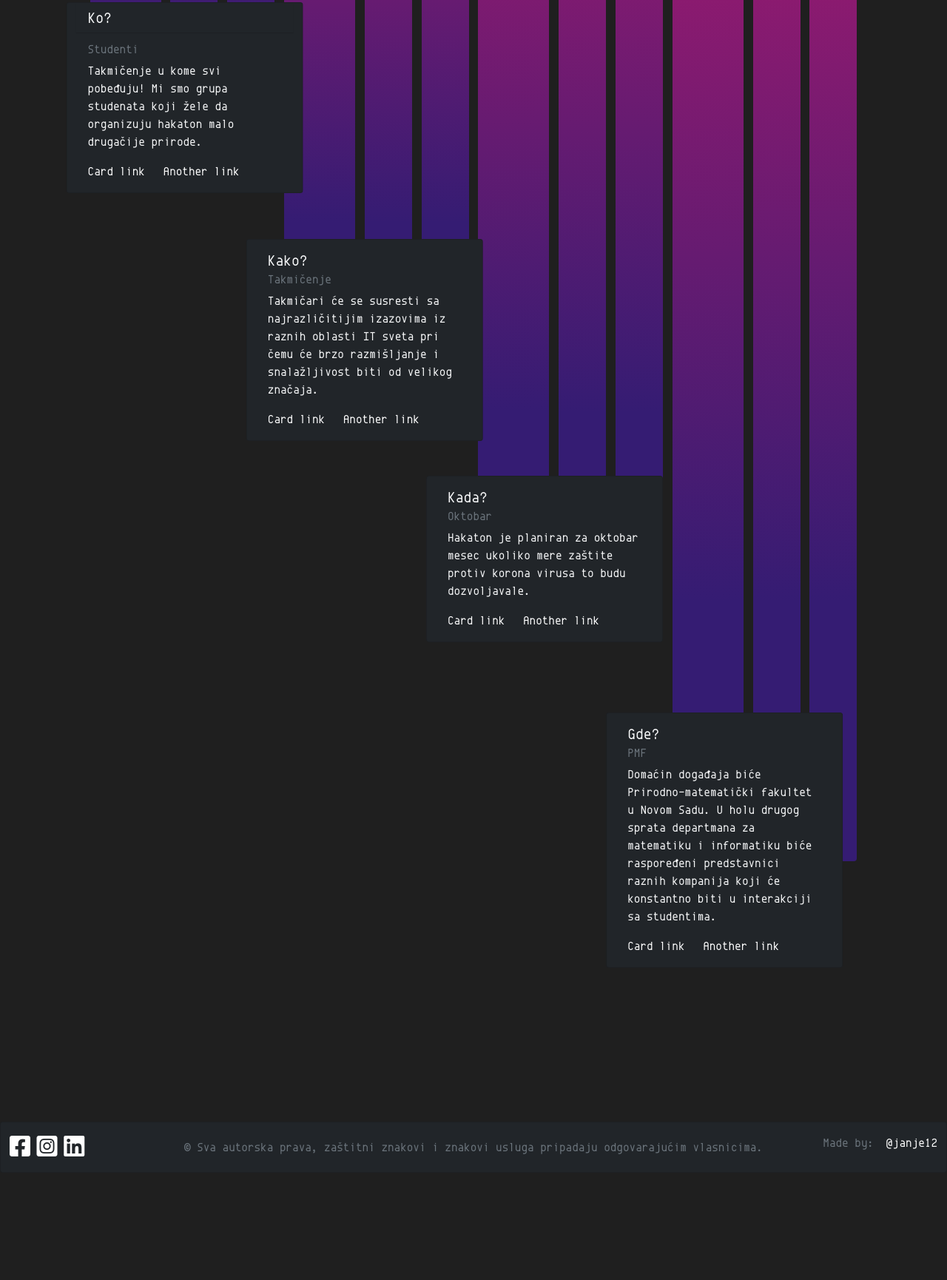
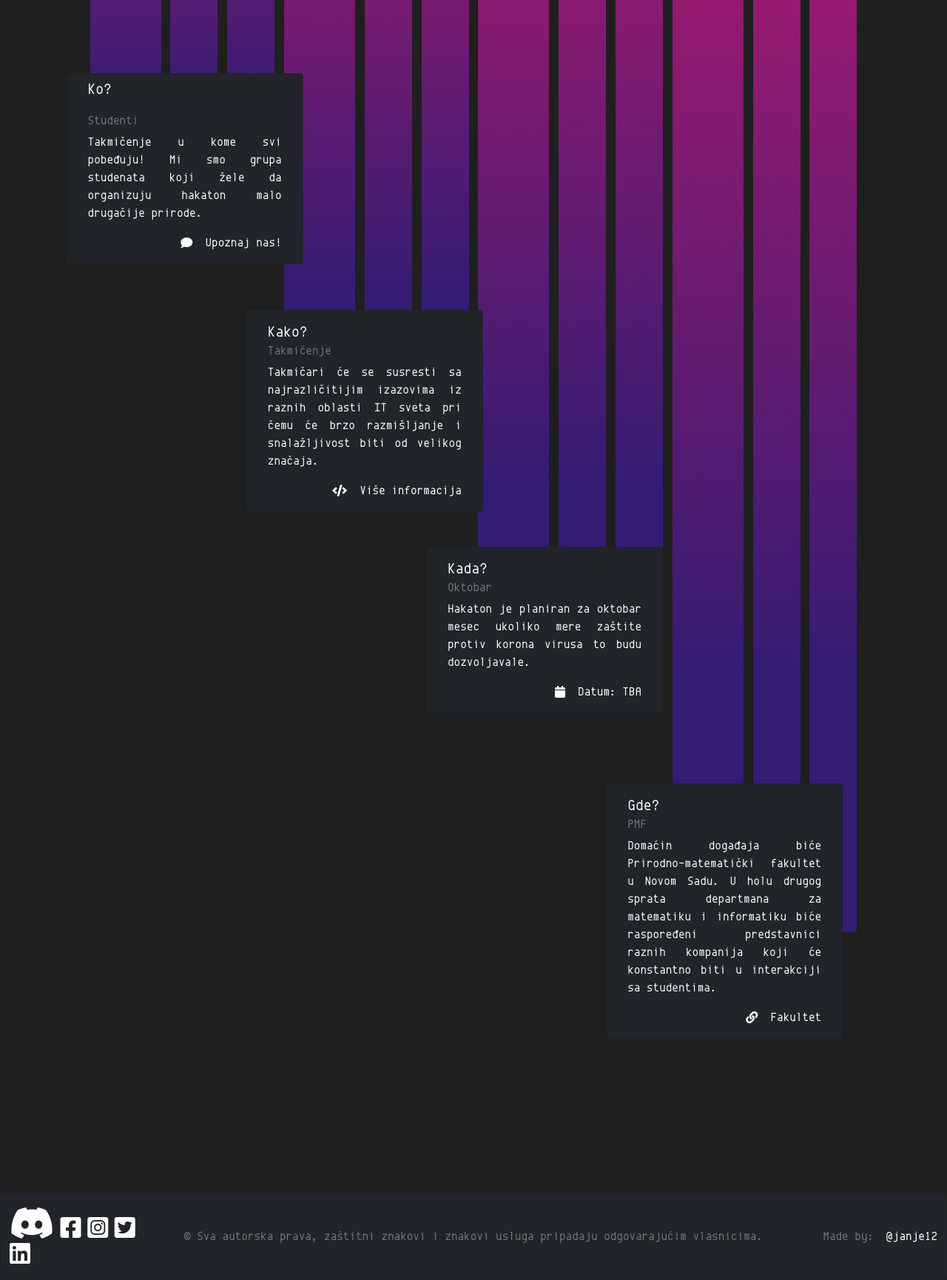
Before and after one commit to Janje12/barKOD, a website: page index.html in a window 1280 px wide. Shown: the part 857-2587 px from the top of the page at 74% size. Before the commit the page ends 2442 px from the top, so only its background shows below. Drawn offline with nearby package versions, Linux system fonts and the light colour scheme.

Commit message:
new version

```diff
--- a/css/style.css
+++ b/css/style.css
@@ -1,5 +1,21 @@
 html {
     scroll-behavior: smooth;
+}
+
+.card-text {
+    text-align: justify;
+}
+
+.social-icon:hover {
+    color: white;
+    animation: fade-in 0.5s forwards;
+}
+
+@keyframes fade-in {
+    to {
+        color: #C9196D;
+    }
+
 }
 
 body {
@@ -153,7 +169,7 @@ a {
 }
 
 a:hover {
-    color: rgba(53, 28, 115, 1);
+    color: #C9196D;
 }
 
 .display-1 {
--- a/index.html
+++ b/index.html
@@ -7,8 +7,10 @@
           integrity="sha384-BmbxuPwQa2lc/FVzBcNJ7UAyJxM6wuqIj61tLrc4wSX0szH/Ev+nYRRuWlolflfl" crossorigin="anonymous">
     <link rel="stylesheet" href="css/style.css">
     <link rel="stylesheet" href="https://cdnjs.cloudflare.com/ajax/libs/font-awesome/5.15.2/css/all.min.css"
-          integrity="sha512-HK5fgLBL+xu6dm/Ii3z4xhlSUyZgTT9tuc/hSrtw6uzJOvgRr2a9jyxxT1ely+B+xFAmJKVSTbpM/CuL7qxO8w==" crossorigin="anonymous" />
+          integrity="sha512-HK5fgLBL+xu6dm/Ii3z4xhlSUyZgTT9tuc/hSrtw6uzJOvgRr2a9jyxxT1ely+B+xFAmJKVSTbpM/CuL7qxO8w=="
+          crossorigin="anonymous"/>
     <meta name="viewport" content="width=device-width, initial-scale=1.0">
+    <link rel="icon" type="image/png" href="barkod-white.ico">
     <link rel="stylesheet" href="css/logo-flicker.css">
 
 </head>
@@ -26,6 +28,15 @@
         <div class="col-12 font-weight-bold text-center my-3">
             <h3 class="display-5 mb-0 pb-0 position-relative">barKOD</h3>
             <h1 class="display-1 mt-0 pt-0 position-relative">HACKATHON</h1>
+        </div>
+    </div>
+    <div class="row mb-3">
+        <div class="col-12 d-flex justify-content-center">
+            <a href="#"><i class="fab social-icon mx-1 fa-4x fa-facebook-square"></i></a>
+            <a href="#"><i class="fab social-icon mx-1 fa-4x fa-instagram-square"></i></a>
+            <a href="#"><i class="fab social-icon mx-1 fa-5x fa-discord"></i></a>
+            <a href="#"><i class="fab social-icon mx-1 fa-4x fa-twitter-square"></i></a>
+            <a href="#"><i class="fab social-icon mx-1 fa-4x fa-linkedin"></i></a>
         </div>
     </div>
     <div class="row d-flex justify-content-center">
@@ -55,9 +66,10 @@
             <h5 class="card-header text-light bg-dark" id="onama">Ko?</h5>
             <div class="card-body text-light">
                 <h6 class="card-subtitle mb-2 text-muted">Studenti</h6>
-                <p class="card-text">Takmičenje u kome svi pobeđuju! Mi smo grupa studenata koji žele da organizuju hakaton malo drugačije prirode.</p>
-                <a href="#" class="card-link">Card link</a>
-                <a href="#" class="card-link">Another link</a>
+                <p class="card-text">Takmičenje u kome svi pobeđuju! Mi smo grupa studenata koji žele da organizuju
+                    hakaton malo drugačije prirode.</p>
+                <a href="https://discord.gg/V6CBrenQ3Z" class="card-link d-flex justify-content-end"><i
+                        class="fa fa-comment my-auto"></i>&nbsp; Upoznaj nas!</a>
             </div>
         </div>
     </div>
@@ -66,10 +78,11 @@
             <div class="card-body text-light">
                 <h5 class="card-title" id="sponzori">Kako?</h5>
                 <h6 class="card-subtitle mb-2 text-muted">Takmičenje</h6>
-                <p class="card-text">Takmičari će se susresti sa najrazličitijim izazovima iz raznih oblasti IT sveta pri čemu će brzo razmišljanje i snalažljivost biti od velikog značaja.
+                <p class="card-text">Takmičari će se susresti sa najrazličitijim izazovima iz raznih oblasti IT sveta
+                    pri čemu će brzo razmišljanje i snalažljivost biti od velikog značaja.
                 </p>
-                <a href="#" class="card-link">Card link</a>
-                <a href="#" class="card-link">Another link</a>
+                <a href="faq.html" class="card-link d-flex justify-content-end"><i class="fa fa-code my-auto"></i>
+                    &nbsp; Više informacija</a>
             </div>
         </div>
     </div>
@@ -78,9 +91,10 @@
             <div class="card-body text-light">
                 <h5 class="card-title" id="faq">Kada?</h5>
                 <h6 class="card-subtitle mb-2 text-muted">Oktobar</h6>
-                <p class="card-text">Hakaton je planiran za oktobar mesec ukoliko mere zaštite protiv korona virusa to budu dozvoljavale.</p>
-                <a href="#" class="card-link">Card link</a>
-                <a href="#" class="card-link">Another link</a>
+                <p class="card-text">Hakaton je planiran za oktobar mesec ukoliko mere zaštite protiv korona virusa to
+                    budu dozvoljavale.</p>
+                <a href="#" class="card-link d-flex justify-content-end"><i class="fa fa-calendar my-auto"></i>&nbsp;
+                    Datum: TBA</a>
             </div>
         </div>
     </div>
@@ -89,24 +103,31 @@
             <div class="card-body text-light">
                 <h5 class="card-title" id="kontakt">Gde?</h5>
                 <h6 class="card-subtitle mb-2 text-muted">PMF</h6>
-                <p class="card-text">Domaćin događaja biće Prirodno-matematički fakultet u Novom Sadu. U holu drugog sprata departmana za matematiku i informatiku biće raspoređeni predstavnici raznih kompanija koji će konstantno biti u interakciji sa studentima.
+                <p class="card-text">Domaćin događaja biće Prirodno-matematički fakultet u Novom Sadu. U holu drugog
+                    sprata departmana za matematiku i informatiku biće raspoređeni predstavnici raznih kompanija koji će
+                    konstantno biti u interakciji sa studentima.
                 </p>
-                <a href="#" class="card-link">Card link</a>
-                <a href="#" class="card-link">Another link</a>
+                <a href="https://www.pmf.uns.ac.rs/" class="card-link d-flex justify-content-end"><i
+                        class="fa fa-link my-auto"></i>&nbsp; Fakultet</a>
             </div>
         </div>
     </div>
     <div class="row">
         <div class="card bg-dark text-muted" style="z-index: 1;">
             <div class="row my-3">
-                <div class="col-2">
-                    <a href="#"><i class="fab fa-2x fa-facebook-square"></i></a>
-                    <a href="#"><i class="fab fa-2x fa-instagram-square"></i></a>
-                    <a href="#"><i class="fab fa-2x fa-linkedin"></i></a>
+                <div class="col-2 my-auto">
+                    <a href="#"><i class="fab social-icon fa-3x fa-discord"></i></a>
+                    <a href="#"><i class="fab social-icon fa-2x fa-facebook-square"></i></a>
+                    <a href="#"><i class="fab social-icon fa-2x fa-instagram-square"></i></a>
+                    <a href="#"><i class="fab social-icon fa-2x fa-twitter-square"></i></a>
+                    <a href="#"><i class="fab social-icon fa-2x fa-linkedin"></i></a>
                 </div>
-                <div class="col-8 text-center my-auto">© Sva autorska prava, zaštitni znakovi i znakovi usluga pripadaju odgovarajućim
-                    vlasnicima.</div>
-                <div class="col-2 justify-content-end d-flex">Made by: &nbsp;<a target="_blank" href="https://github.com/Janje12"> @janje12</a>
+                <div class="col-8 text-center my-auto">© Sva autorska prava, zaštitni znakovi i znakovi usluga pripadaju
+                    odgovarajućim
+                    vlasnicima.
+                </div>
+                <div class="col-2 justify-content-end my-auto d-flex">Made by: &nbsp;
+                    <a target="_blank" href="https://github.com/Janje12">@janje12</a>
                 </div>
             </div>
         </div>
```
Also changed, not shown: barkod-white.ico (added), barkod-white.jpg (added), favicon.ico (added).
